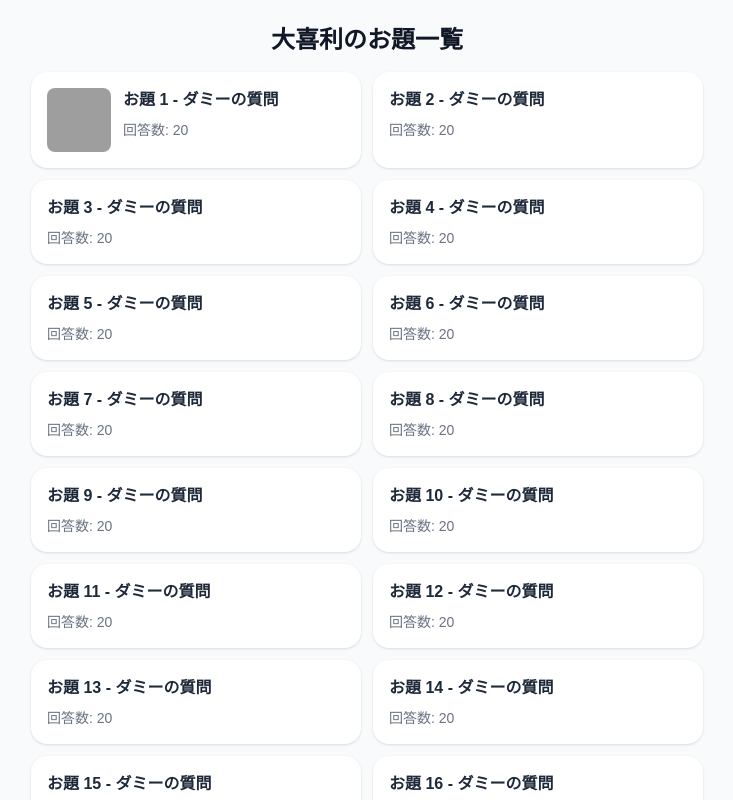
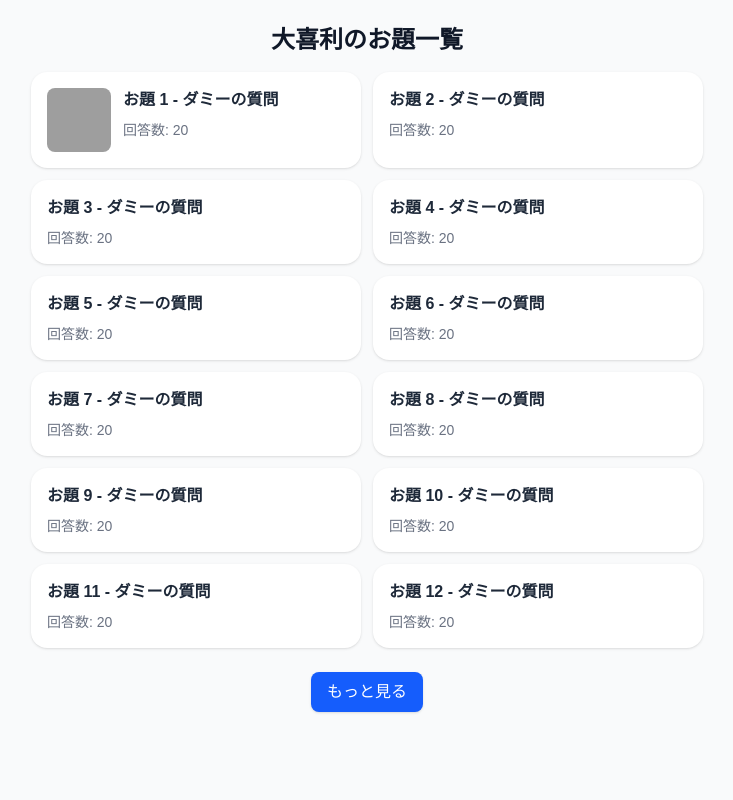
Before and after one commit to shiojojo/tsukkomi, a Next.js app: page / in a window 1280 px wide. Shown: the top 800 px of the page, without its empty margins (273-1006 px from the left). Built offline with nearby package versions, Linux system fonts and the light colour scheme; grey boxes are pictures that could not be loaded.

Commit message:
feat: implement load more functionality for topic display with dynamic visibility

```diff
--- a/src/app/page.tsx
+++ b/src/app/page.tsx
@@ -1,20 +1,31 @@
 'use client';
+import { useState } from 'react';
 import Link from 'next/link';
 import Image from 'next/image';
 import { topics } from '../data/topics';
 
+const PAGE_SIZE = 12; // 推奨値
+
 export default function HomePage() {
+  const [visibleCount, setVisibleCount] = useState(PAGE_SIZE);
+
+  const visibleTopics = topics.slice(0, visibleCount);
+
+  const loadMore = () =>
+    setVisibleCount(c => Math.min(topics.length, c + PAGE_SIZE));
+
   return (
     <div className="min-h-screen bg-gray-50 flex flex-col items-center px-4 sm:px-6 py-6 text-gray-900">
       <h1 className="text-2xl font-bold mb-4">大喜利のお題一覧</h1>
 
       <div className="w-full max-w-2xl grid grid-cols-1 sm:grid-cols-2 gap-3">
-        {topics.map((t, i) => {
+        {visibleTopics.map((t, i) => {
+          const index = i; // visible index
           const thumb = t.imageUrl;
           return (
             <Link
-              key={i}
-              href={`/topic/${i}`}
+              key={index}
+              href={`/topic/${index}`}
               className="bg-white rounded-2xl shadow p-4 hover:shadow-md transition flex items-start space-x-3"
             >
               {thumb ? (
@@ -39,6 +50,20 @@ export default function HomePage() {
           );
         })}
       </div>
+
+      <div className="w-full max-w-2xl mt-6 flex justify-center">
+        {visibleCount < topics.length ? (
+          <button
+            onClick={loadMore}
+            className="px-4 py-2 bg-blue-600 text-white rounded-lg shadow hover:bg-blue-700 transition"
+            aria-label="もっと表示"
+          >
+            もっと見る
+          </button>
+        ) : (
+          <div className="text-sm text-gray-500">すべて表示しました</div>
+        )}
+      </div>
     </div>
   );
 }
```
